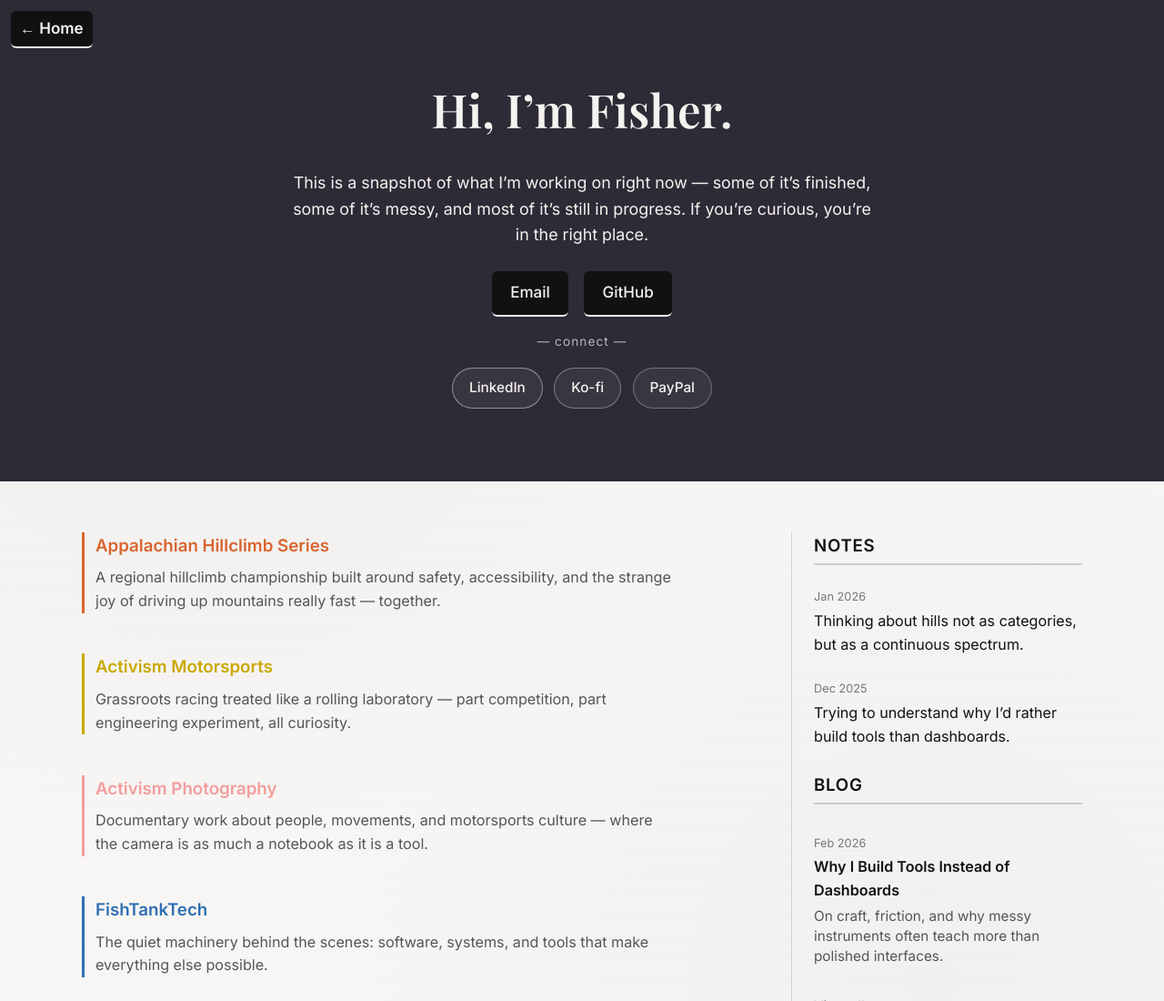
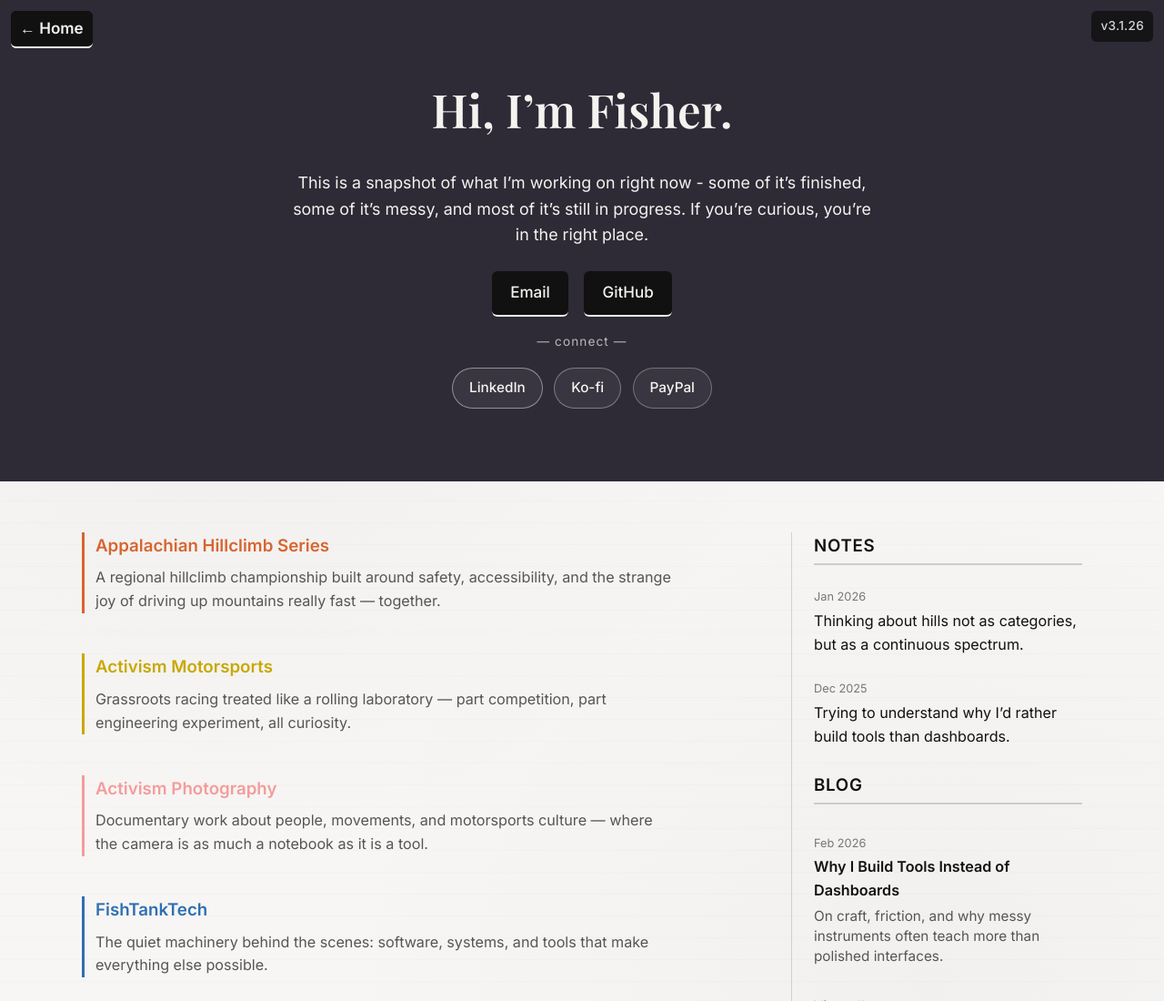
Before and after one commit to Silly-Goose-Inc/Site-FisherArmstrong, a plain HTML site: page index.html in a window 1280 px wide. Shown: the top 1100 px of the page at 91% size. Drawn offline with nearby package versions, Linux system fonts and the light colour scheme.

Commit message:
versionNumberAdd

```diff
--- a/index.html
+++ b/index.html
@@ -212,6 +212,22 @@
       font-size: 0.85rem;
     }
 
+    .version {
+  position: fixed;
+  top: 12px;
+  right: 12px;
+  z-index: 1000;
+  background: var(--btn-bg);
+  color: var(--btn-text);
+  padding: 6px 10px;
+  border-radius: 6px;
+  font-size: 0.8rem;
+  font-weight: 500;
+  letter-spacing: 0.02em;
+  opacity: 0.85;
+}
+
+
     .home-button {
       position: fixed;
       top: 12px;
@@ -300,9 +316,13 @@
 
 <a class="home-button" href="index.html">← Home</a>
 
+<a class="home-button" href="index.html">← Home</a>
+<div class="version">v3.1.26</div>
+
+
 <header class="hero-band">
   <h1>Hi, I’m Fisher.</h1>
-  <p> This is a snapshot of what I’m working on right now — some of it’s finished, some of it’s messy, and most of it’s still in progress. If you’re curious, you’re in the right place. </p>
+  <p> This is a snapshot of what I’m working on right now - some of it’s finished, some of it’s messy, and most of it’s still in progress. If you’re curious, you’re in the right place. </p>
 
 <div class="hero-buttons">
   <a href="mailto:VincentFisherArmstrong@gmail.com">Email</a>
```
